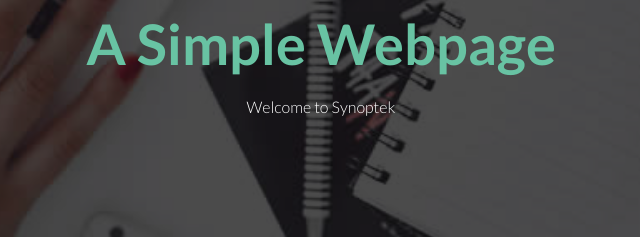
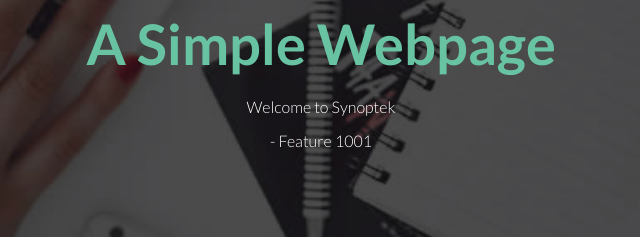
Before and after one commit to darjik/code-deploy-website, a plain HTML site: page index.html in a window 1280 px wide. Shown: the part 281-518 px from the top of the page, 319-959 px from the left. Drawn offline with Linux system fonts and the light colour scheme.

Commit message:
feature-1001
changes for feature 1001

```diff
--- a/index.html
+++ b/index.html
@@ -41,6 +41,7 @@
 					<div class="st-header-title">
 						<h2><span>A Simple Webpage</span></h2>
 						<p>Welcome to Synoptek </p>
+						<p> - Feature 1001 </p>
 						</div>
 				</div>
 			</div>
```
